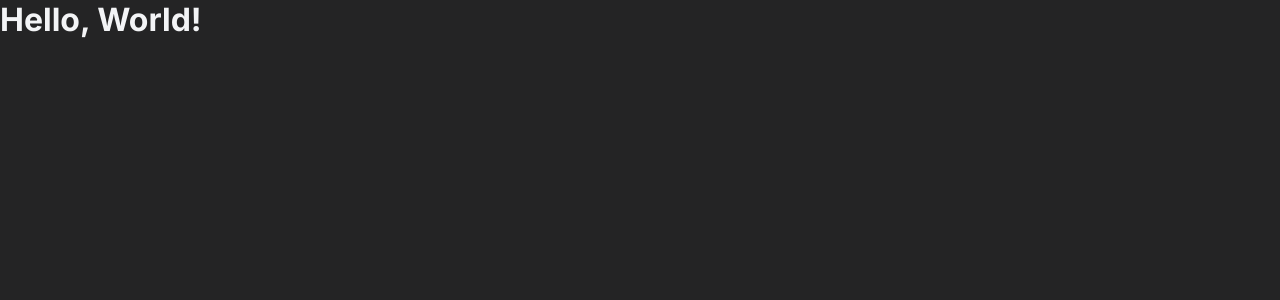
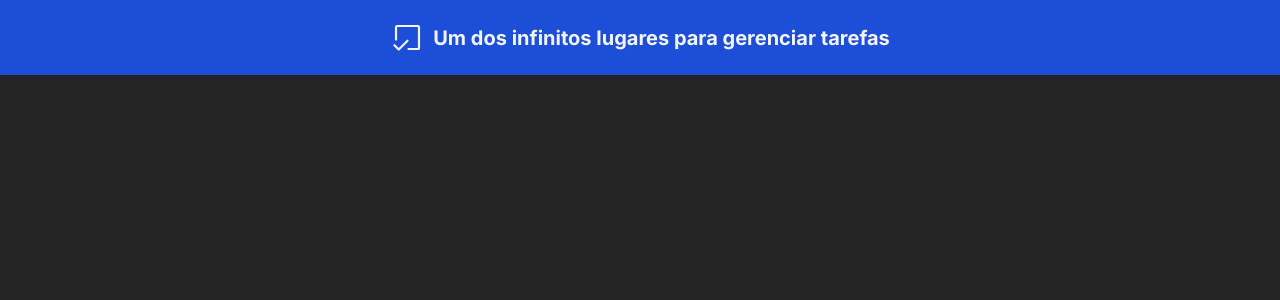
Before and after one commit to Levieber/todo-manager, a React (Vite) app: page / in a window 1280 px wide. Shown: the top 300 px of the page. Built offline with nearby package versions, Linux system fonts and the light colour scheme.

Commit message:
feat: header of the page and phospor icons

```diff
--- a/package.json
+++ b/package.json
@@ -9,6 +9,7 @@
     "preview": "vite preview"
   },
   "dependencies": {
+    "phosphor-react": "^1.4.1",
     "react": "^18.2.0",
     "react-dom": "^18.2.0"
   },
--- a/src/App.tsx
+++ b/src/App.tsx
@@ -1,9 +1,10 @@
 import "./global.css";
+import { Header } from "./components/Header";
 
 export function App() {
   return (
     <div>
-      <h1>Hello, World!</h1>
+      <Header />
     </div>
   );
 }
--- /dev/null
+++ b/src/components/Header.module.css
@@ -0,0 +1,16 @@
+.header {
+  display: flex;
+  justify-content: center;
+  align-items: center;
+  flex-wrap: wrap;
+  gap: 0.5rem;
+
+  padding: 1.25rem;
+
+  background-color: var(--blue-700);
+}
+
+.header strong {
+  text-align: center;
+  font-size: 1.25rem;
+}
--- /dev/null
+++ b/src/components/Header.tsx
@@ -0,0 +1,11 @@
+import styles from "./Header.module.css";
+import { CheckSquareOffset as Check } from "phosphor-react";
+
+export function Header() {
+  return (
+    <header className={styles.header}>
+      <Check size={35} />
+      <strong>Um dos infinitos lugares para gerenciar tarefas</strong>
+    </header>
+  );
+}
```
Also changed, not shown: 1 other file (tests, documents, lock files or other folders).
